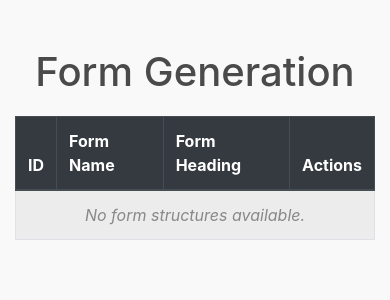
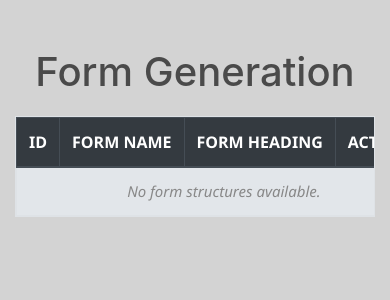
Before and after one commit to KasunShyamal/FormGenerateSys, a CodeIgniter app: page /Training/ in a window 390 px wide. Shown: the top 300 px of the page. Run offline with CodeIgniter, Linux system fonts and the light colour scheme; data that the repository does not hold is empty.

Commit message:
table styles added

```diff
--- a/application/views/formGenarationView.php
+++ b/application/views/formGenarationView.php
@@ -8,7 +8,7 @@
     <link rel="stylesheet" href="https://stackpath.bootstrapcdn.com/bootstrap/4.5.2/css/bootstrap.min.css">
     <style>
         body {
-            background-color: #f9f9f9;
+            background-color: lightgray;
             color: #333;
         }
         h1 {
@@ -22,6 +22,65 @@
             font-style: italic;
             color: #888;
         }
+        .table-container {
+            margin: 20px auto;
+            padding: 15px;
+            max-width: 100%;
+            box-shadow: 0px 2px 10px rgba(0, 0, 0, 0.1);
+            border-radius: 8px;
+            background-color: #eef2f7;
+        }
+
+        table {
+            width: 100%;
+            border-collapse: collapse;
+            font-family: 'Segoe UI', Tahoma, Geneva, Verdana, sans-serif;
+            background-color: #eef2f7;
+        }
+
+        thead {
+            background-color: #4CAF50;
+            color: white;
+            font-weight: bold;
+            text-align: left;
+        }
+
+        thead th {
+            padding: 12px;
+            font-size: 16px;
+            text-transform: uppercase;
+        }
+
+        tbody tr:nth-child(even) {
+            background-color: #f2f2f2;
+        }
+
+        tbody tr:hover {
+            background-color: #d1f5d3;
+            cursor: pointer;
+        }
+
+        tbody td {
+            padding: 12px;
+            border-bottom: 1px solid #ddd;
+            font-size: 15px;
+            color: #333;
+        }
+
+        /* Add nice borders */
+        table, th, td {
+            border: 1px solid #ddd;
+        }
+
+        /* Responsive table - scroll on small screens */
+        @media screen and (max-width: 768px) {
+            table {
+                display: block;
+                overflow-x: auto;
+                white-space: nowrap;
+            }
+        }
+
     </style>
 </head>
 <body>
```
